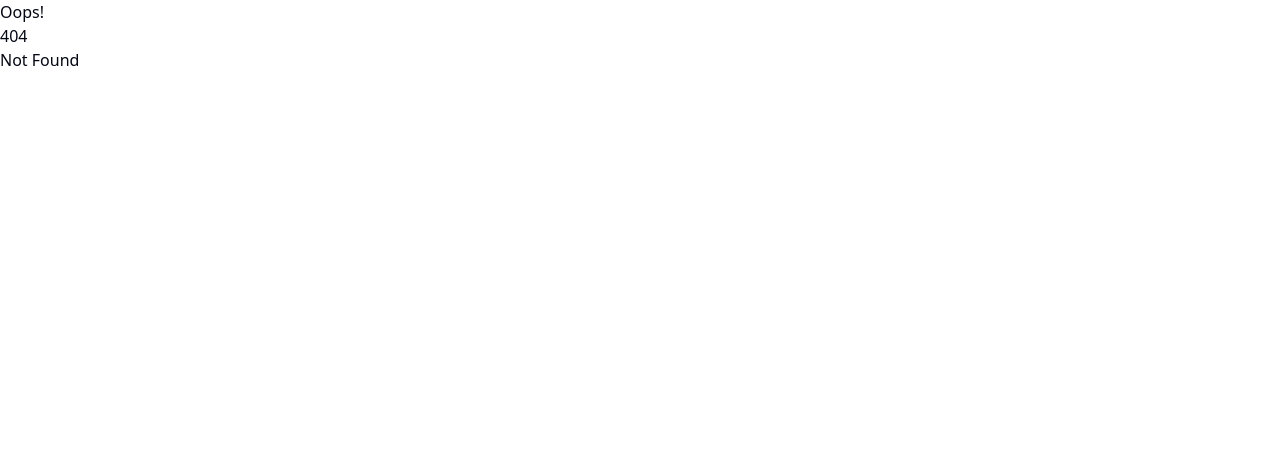
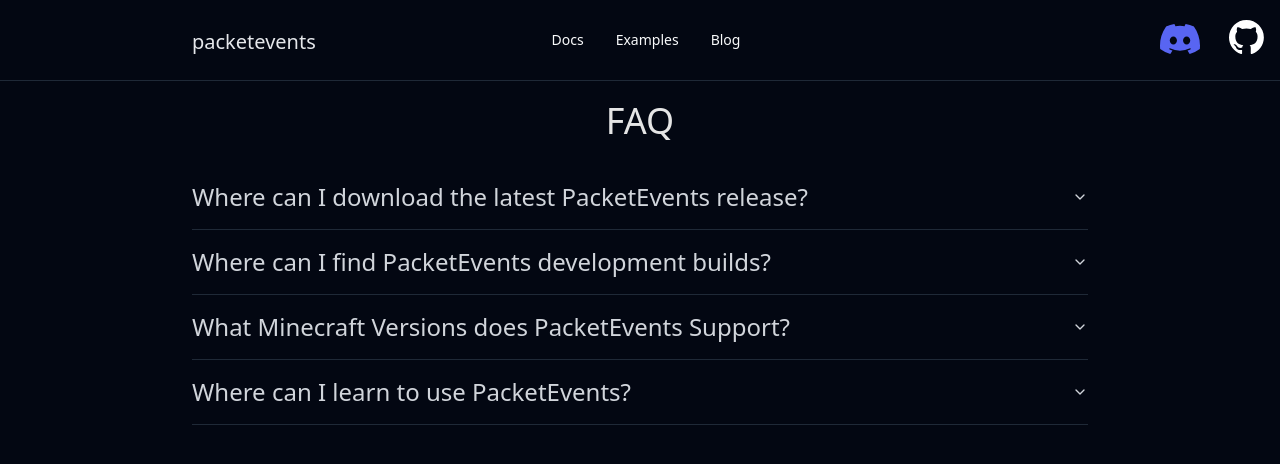
Before and after one commit to retrooper/packetevents-site, a React (Vite) app: page /faq in a window 1280 px wide. Before the commit this address had no page. Shown: the top 464 px of the page. Built offline with nearby package versions, Linux system fonts and the light colour scheme.

Commit message:
add FAQ section to site

```diff
--- a/src/PageHeader.tsx
+++ b/src/PageHeader.tsx
@@ -42,7 +42,7 @@
             <Button variant="ghost">
               <ul>
                 <li>
-                  <a href="blogs">Blog</a>
+                  <a href="blog">Blog</a>
                 </li>
               </ul>
             </Button>
--- /dev/null
+++ b/src/routes/FAQ.tsx
@@ -0,0 +1,117 @@
+import { ThemeProvider } from "@/components/theme-provider";
+import PageHeader from "../PageHeader";
+import { Separator } from "@/components/ui/separator";
+import {
+  Accordion,
+  AccordionContent,
+  AccordionItem,
+  AccordionTrigger,
+} from "@/components/ui/accordion";
+
+import {
+  HoverCard,
+  HoverCardContent,
+  HoverCardTrigger,
+} from "@/components/ui/hover-card";
+import { Button } from "@/components/ui/button";
+
+export default function FAQ() {
+  return (
+    <>
+      <ThemeProvider defaultTheme="dark" storageKey="vite-ui-theme">
+        {/* Page header */}
+        <PageHeader />
+        {/* Separator */}
+        <Separator className="my-5" />
+        <div className="flex justify-center mb-6 text-lg font-normal text-neutral-200 lg:text-4xl sm:px-16 xl:px-48">
+          FAQ
+        </div>
+
+        <div className="flex justify-left mb-6 text-lg font-normal text-gray-500 lg:text-xl sm:px-16 xl:px-48 dark:text-gray-400">
+          <Accordion
+            type="single"
+            collapsible
+            className="w-full text-gray-300 text-2xl"
+          >
+            <AccordionItem value="item-1">
+              <AccordionTrigger>
+                Where can I download the latest PacketEvents release?
+              </AccordionTrigger>
+              <AccordionContent>
+                <HoverCard>
+                  <HoverCardTrigger asChild>
+                    <Button variant="link" className="text-lg">
+                      <a
+                        target="_blank"
+                        rel="noreferrer noopener"
+                        href="https://ci.codemc.io/job/retrooper/job/packetevents/"
+                      >
+                        Modrinth
+                      </a>
+                    </Button>
+                  </HoverCardTrigger>
+                  <HoverCardContent className="w-80">
+                    <div className="flex justify-between space-x-4">
+                      <div className="space-y-1">
+                        <p className="text-sm">
+                          Modrinth allows us to upload our release for all
+                          supported platforms.
+                        </p>
+                      </div>
+                    </div>
+                  </HoverCardContent>
+                </HoverCard>
+              </AccordionContent>
+            </AccordionItem>
+            <AccordionItem value="item-2">
+              <AccordionTrigger>
+                Where can I find PacketEvents development builds?
+              </AccordionTrigger>
+              <AccordionContent>
+                <HoverCard>
+                  <HoverCardTrigger asChild>
+                    <Button variant="link" className="text-lg">
+                      <a
+                        target="_blank"
+                        rel="noreferrer noopener"
+                        href="https://ci.codemc.io/job/retrooper/job/packetevents/"
+                      >
+                        Jenkins
+                      </a>
+                    </Button>
+                  </HoverCardTrigger>
+                  <HoverCardContent className="w-80">
+                    <div className="flex justify-between space-x-4">
+                      <div className="space-y-1">
+                        <p className="text-sm">
+                          The Jenkins page hosts development builds for all
+                          supported platforms.
+                        </p>
+                      </div>
+                    </div>
+                  </HoverCardContent>
+                </HoverCard>
+              </AccordionContent>
+            </AccordionItem>
+            <AccordionItem value="item-3">
+              <AccordionTrigger>
+                What Minecraft Versions does PacketEvents Support?
+              </AccordionTrigger>
+              <AccordionContent className="text-xl text-white">
+                We support Minecraft 1.8-1.21.1 Java Edition
+              </AccordionContent>
+            </AccordionItem>
+            <AccordionItem value="item-4">
+              <AccordionTrigger>
+                Where can I learn to use PacketEvents?
+              </AccordionTrigger>
+              <AccordionContent className="text-xl text-white">
+                Currently, the guide is still being worked on...
+              </AccordionContent>
+            </AccordionItem>
+          </Accordion>
+        </div>
+      </ThemeProvider>
+    </>
+  );
+}
```
Also changed, not shown: src/main.tsx (+4 -3 lines).
